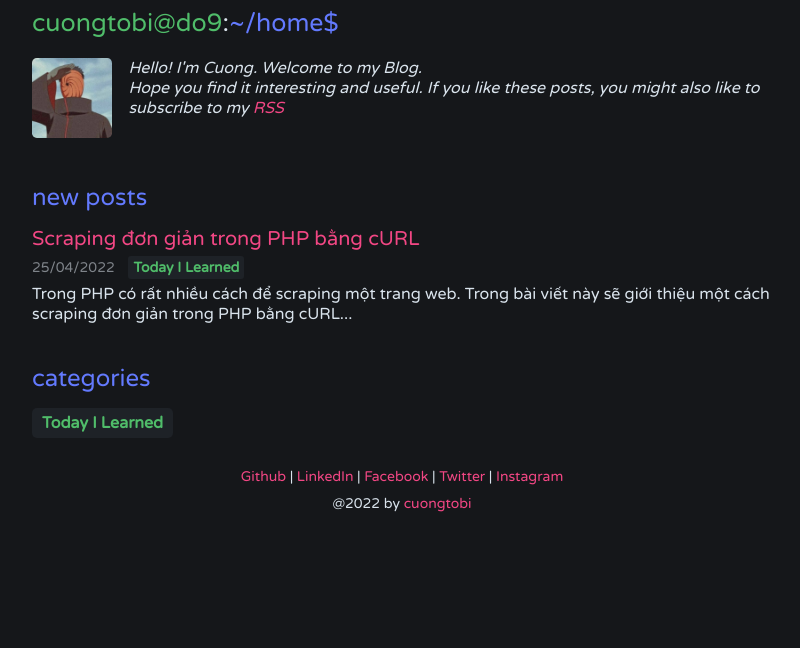
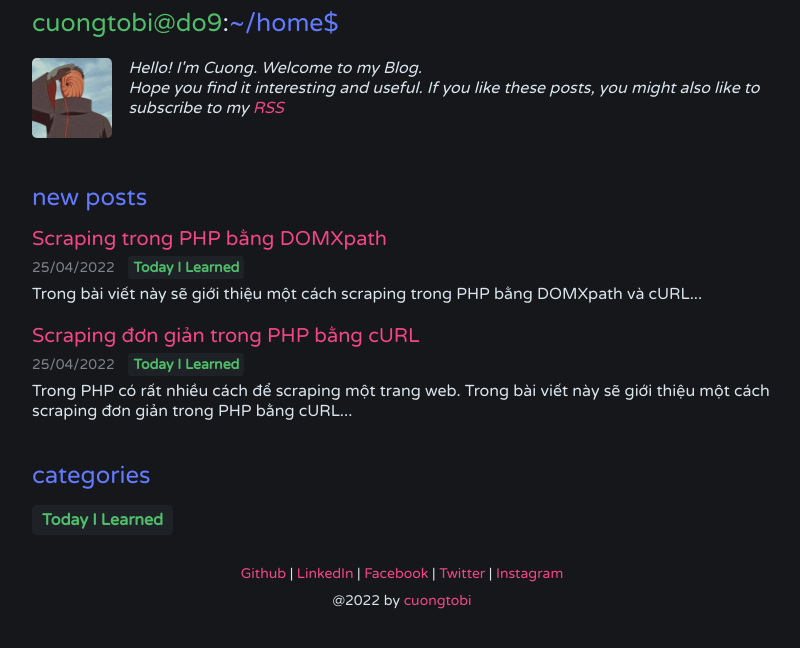
Before and after one commit to cuongtobi/cuongtobi.github.io, a Jekyll site: the page built from index.html, in a window 1280 px wide. Shown: the top 648 px of the page, without its empty margins (238-1038 px from the left). Built offline with Jekyll 4.4.1, drawn with Linux system fonts in a browser that asks for light colours; the list of posts is cut into pages by our own code.

```diff
--- /dev/null
+++ b/_posts/2022-04-25-scraping-trong-php-bang-domxpath.md
@@ -0,0 +1,54 @@
+---
+layout: post
+title: Scraping trong PHP bằng DOMXpath
+date: 2022-04-25
+author: cuongtobi
+categories: today-i-learned
+description: Trong bài viết này sẽ giới thiệu một cách scraping trong PHP bằng DOMXpath và cURL...
+---
+Trong bài viết này sẽ giới thiệu một cách **scraping** trong **PHP** bằng **DOMXpath** và **cURL**. Nếu bạn muốn **scraping** một cách đơn giản chỉ cần sử dụng **cURL** hãy đọc [bài viết này](https://cuongtobi.github.io/scraping-don-gian-trong-php-bang-curl.html).
+
+Lấy html của website bằng **cURL**
+
+{% highlight php %}
+$url = 'https://example.com';
+$curl = curl_init();
+
+curl_setopt_array($curl, array(
+    CURLOPT_URL => $url,
+    CURLOPT_RETURNTRANSFER => true,
+    CURLOPT_ENCODING => '',
+    CURLOPT_MAXREDIRS => 10,
+    CURLOPT_TIMEOUT => 0,
+    CURLOPT_FOLLOWLOCATION => true,
+    CURLOPT_HTTP_VERSION => CURL_HTTP_VERSION_1_1,
+    CURLOPT_CUSTOMREQUEST => 'GET',
+    CURLOPT_HTTPHEADER => array(
+        'User-Agent: Mozilla/5.0 (X11; Linux x86_64) AppleWebKit/537.36 (KHTML, like Gecko) Chrome/98.0.4758.102 Safari/537.36',
+    ),
+));
+
+$html = curl_exec($curl);
+
+curl_close($curl);
+{% endhighlight %}
+
+Khởi tạo **DOMDocument** và **DOMXpath**
+{% highlight php %}
+$doc = new DOMDocument();
+$doc->loadHTML($response);
+
+$xpath = new DOMXpath($doc);
+{% endhighlight %}
+
+Lấy nội dung thẻ **title** bằng **DOMXpath**
+{% highlight php %}
+$elements = $xpath->query('//title');
+echo $elements->item(0)->nodeValue;
+{% endhighlight %}
+
+Lấy nội dung thẻ **meta viewport** bằng **DOMXpath**
+{% highlight php %}
+$elements = $xpath->query('//meta[contains(@name, "viewport")]');
+echo $elements->item(0)->attributes->getNamedItem('content')->value;
+{% endhighlight %}
```
Also changed, not shown: _posts/2022-04-25-scraping-don-gian-trong-php-bang-curl.md (+1 -1 lines).
